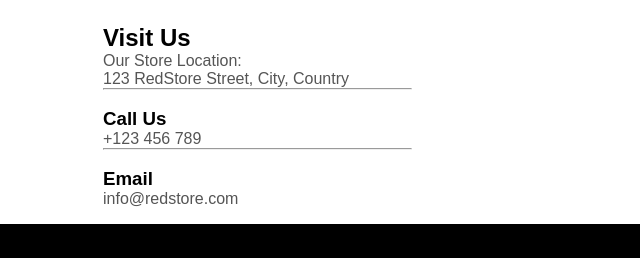
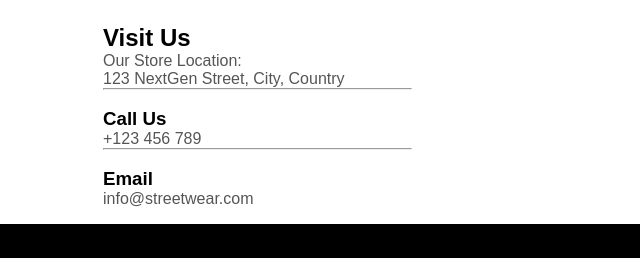
Before and after one commit to Aditya40104/StreetWear-Ecommerce-website, a plain HTML site: page contact.html in a window 1280 px wide. Shown: the part 264-522 px from the top of the page, 640-1280 px from the left. Drawn offline with Linux system fonts and the light colour scheme.

Commit message:
Update contact.html

```diff
--- a/contact.html
+++ b/contact.html
@@ -46,11 +46,11 @@
                 <div class="col-2">
                     <h2>Visit Us</h2>
                     <p>Our Store Location:</p>
-                    <p>123 RedStore Street, City, Country</p><hr><br>
+                    <p>123 NextGen Street, City, Country</p><hr><br>
                     <h3>Call Us</h3>
                     <p>+123 456 789</p><hr><br>
                     <h3>Email</h3>
-                    <p>info@redstore.com</p>
+                    <p>info@streetwear.com</p>
                 </div>
             </div>
         </div>
```
